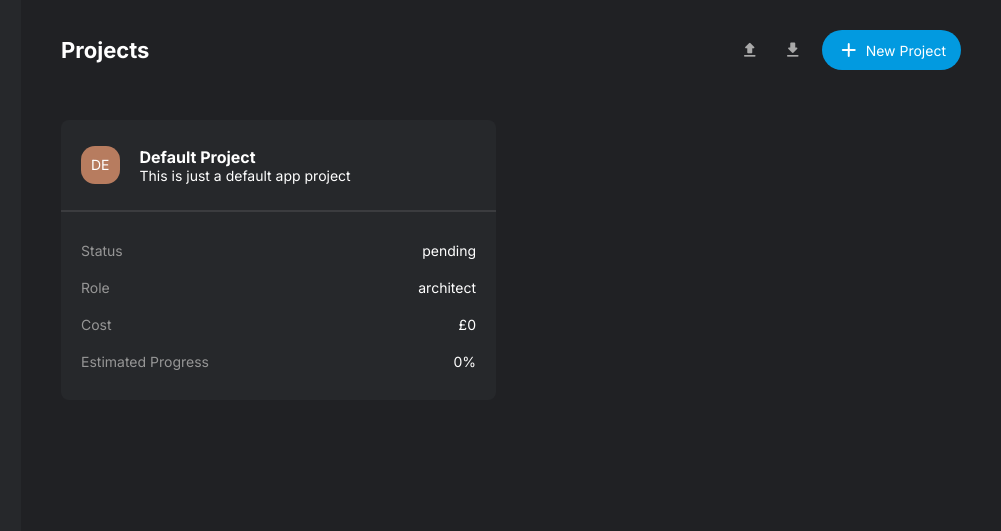
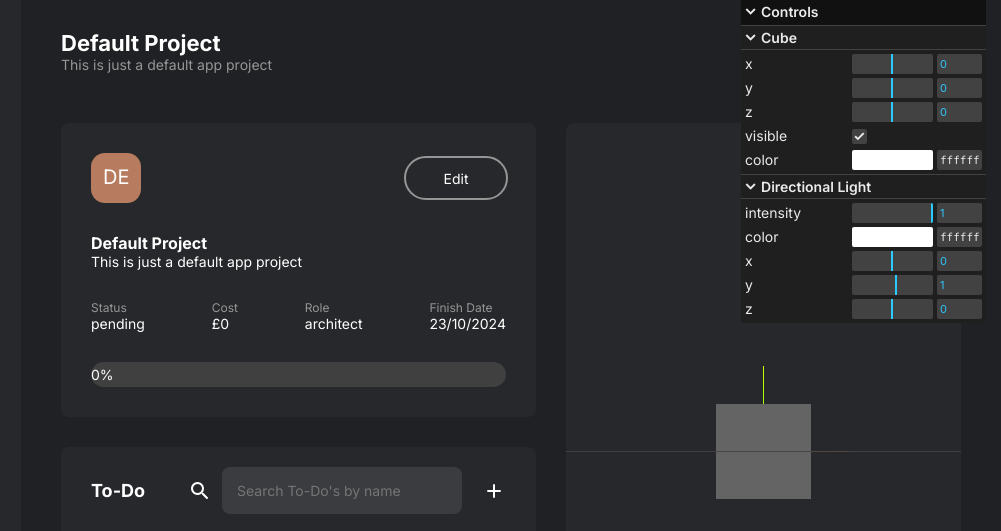
Before and after one commit to bsmithuk/thatopen_poc, a website built with Vite: page index.html in a window 1280 px wide. Shown: the full height of the page, 279-1280 px from the left. Built offline with nearby package versions, Linux system fonts and the light colour scheme.

Commit message:
Added initial Three.js viewer

```diff
--- a/index.html
+++ b/index.html
@@ -222,7 +222,7 @@
             </form>
           </dialog>
         </div>
-        <div id="viewer-container" class="dashboard-card"></div>
+        <div id="viewer-container" class="dashboard-card" style="min-width: 0;"></div>
       </div>
     </div>
   </main>
--- a/src/classes/ProjectsManager.ts
+++ b/src/classes/ProjectsManager.ts
@@ -22,13 +22,14 @@ export class ProjectsManager {
   }
 
   private initializeDefaultProject() {
-    this.newProject({
+    const project = this.newProject({
       name: "Default Project",
       description: "This is just a default app project",
       status: "pending",
       userRole: "architect",
       finishDate: new Date(),
     });
+    project.ui.click()
   }
 
   newProject(data: IProject): Project {
--- a/src/index.ts
+++ b/src/index.ts
@@ -1,12 +1,17 @@
+import * as THREE from "three";
+import { GUI } from "three/addons/libs/lil-gui.module.min.js";
+import {OrbitControls} from "three/examples/jsm/controls/OrbitControls.js";
+
 import { IProject, Project, ProjectStatus, UserRole } from "./classes/Project";
 import { ProjectsManager } from "./classes/ProjectsManager";
 import { PageNavigator } from "./classes/PageNavigator";
 import { Todo, TodoStatus } from "./classes/ToDo";
 
+
 const projectsListUI = document.getElementById("projects-list") as HTMLElement;
 const projectsManager = new ProjectsManager(projectsListUI);
 
-// New Project Button
+// New Project Buttonn
 const newProjectBtn = document.getElementById("new-project-btn");
 const newProjectModal = document.getElementById("new-project-modal") as HTMLDialogElement;
 const projectForm = document.getElementById("new-project-form") as HTMLFormElement;
@@ -218,3 +223,72 @@ function getCurrentProject(): Project | null {
   }
   return null;
 }
+
+
+//ThreeJS viewer
+const scene = new THREE.Scene()
+
+const viewerContainer = document.getElementById("viewer-container") as HTMLElement
+
+const camera = new THREE.PerspectiveCamera(75)
+camera.position.z = 5
+
+const renderer = new THREE.WebGLRenderer({alpha: true, antialias: true})
+viewerContainer.append(renderer.domElement)
+
+function resizeViewer() {
+  const containerDimensions = viewerContainer.getBoundingClientRect()
+  renderer.setSize(containerDimensions.width, containerDimensions.height)
+  const aspectRatio = containerDimensions.width / containerDimensions.height
+  camera.aspect = aspectRatio
+  camera.updateProjectionMatrix()
+}
+
+window.addEventListener("resize", resizeViewer)
+
+resizeViewer()
+
+const boxGeometry = new THREE.BoxGeometry()
+const material = new THREE.MeshStandardMaterial()
+const cube = new THREE.Mesh(boxGeometry, material)
+
+const directionalLight = new THREE.DirectionalLight()
+const ambientLight = new THREE.AmbientLight()
+ambientLight.intensity = 0.4
+
+scene.add(cube, directionalLight, ambientLight)
+
+const cameraControls = new OrbitControls(camera, viewerContainer)
+
+function renderScene() {
+  renderer.render(scene, camera)
+  requestAnimationFrame(renderScene)
+}
+
+renderScene()
+
+const axes = new THREE.AxesHelper()
+const grid = new THREE.GridHelper()
+grid.material.transparent = true
+grid.material.opacity = 0.4
+grid.material.color = new THREE.Color("#808080")
+
+scene.add(axes, grid)
+
+//GUI Tool
+const gui = new GUI()
+
+const cubeControls = gui.addFolder("Cube")
+
+cubeControls.add(cube.position, "x", -10, 10, 1)
+cubeControls.add(cube.position, "y", -10, 10, 1)
+cubeControls.add(cube.position, "z", -10, 10, 1)
+cubeControls.add(cube, "visible")
+cubeControls.addColor(cube.material, "color")
+
+const lightControl: GUI = gui.addFolder("Directional Light")
+lightControl.add(directionalLight, "intensity", 0, 1, 0.1)
+lightControl.addColor(directionalLight, "color")
+lightControl.add(directionalLight.position, "x", -10, 10, 1)
+lightControl.add(directionalLight.position, "y", -10, 10, 1)
+lightControl.add(directionalLight.position, "z", -10, 10, 1)
```
